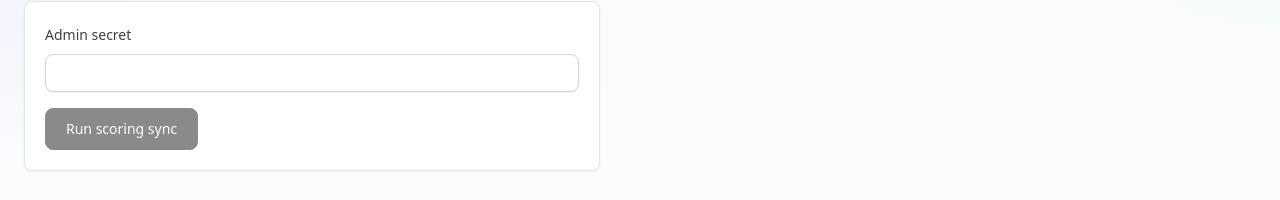
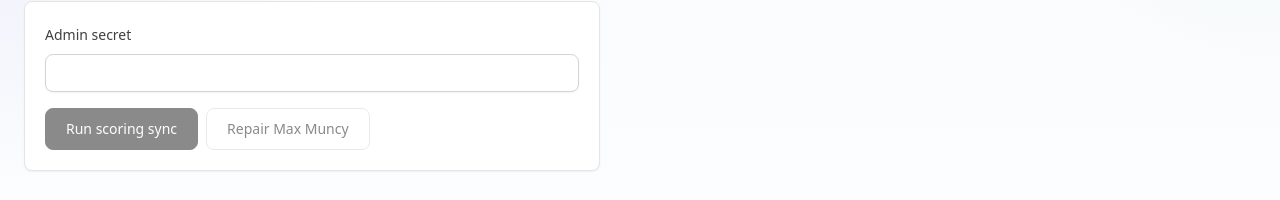
Before and after one commit to aplaceforfacts/HRD4WEB, a Next.js app: page /admin/sync in a window 1280 px wide. Shown: the part 208-408 px from the top of the page. Built offline with nearby package versions, Linux system fonts and the light colour scheme.

Commit message:
Add admin Max Muncy repair action

```diff
--- a/src/app/admin/sync/sync-form.tsx
+++ b/src/app/admin/sync/sync-form.tsx
@@ -8,6 +8,8 @@ type SyncResult = {
   importedSnapshots?: number
   periodsProcessed?: number
   oddsPeriodsProcessed?: number
+  maxMuncyLadId?: string
+  maxMuncyAsId?: string
 }
 
 export function AdminSyncForm() {
@@ -42,6 +44,32 @@ export function AdminSyncForm() {
     }
   }
 
+  async function repairMaxMuncy() {
+    setPending(true)
+    setError(null)
+    setResult(null)
+
+    try {
+      const response = await fetch("/api/admin/repair/max-muncy", {
+        method: "POST",
+        headers: {
+          Authorization: `Bearer ${secret}`,
+        },
+      })
+      const data = (await response.json()) as SyncResult
+
+      if (!response.ok) {
+        throw new Error(data.message ?? "Repair failed.")
+      }
+
+      setResult(data)
+    } catch (err) {
+      setError(err instanceof Error ? err.message : "Unknown repair error")
+    } finally {
+      setPending(false)
+    }
+  }
+
   return (
     <div className="max-w-xl space-y-4 rounded-lg border border-neutral-200 bg-white p-5 shadow-sm">
       <label className="block space-y-2">
@@ -63,12 +91,27 @@ export function AdminSyncForm() {
         {pending ? "Running sync..." : "Run scoring sync"}
       </button>
 
+      <button
+        className="ml-2 rounded-lg border border-neutral-300 bg-white px-5 py-2.5 text-sm font-medium text-neutral-900 disabled:cursor-not-allowed disabled:opacity-50"
+        type="button"
+        disabled={pending || !secret}
+        onClick={repairMaxMuncy}
+      >
+        Repair Max Muncy
+      </button>
+
       {error ? <div className="rounded-lg border border-red-200 bg-red-50 p-3 text-sm text-red-800">{error}</div> : null}
 
       {result ? (
         <div className="rounded-lg border border-green-200 bg-green-50 p-3 text-sm text-green-800">
-          Sync complete. Imported snapshots: {result.importedSnapshots ?? 0}. Periods processed:{" "}
-          {result.periodsProcessed ?? 0}. Odds periods processed: {result.oddsPeriodsProcessed ?? 0}.
+          {result.maxMuncyAsId ? (
+            <>Repair complete. Run scoring sync next.</>
+          ) : (
+            <>
+              Sync complete. Imported snapshots: {result.importedSnapshots ?? 0}. Periods processed:{" "}
+              {result.periodsProcessed ?? 0}. Odds periods processed: {result.oddsPeriodsProcessed ?? 0}.
+            </>
+          )}
         </div>
       ) : null}
     </div>
```
